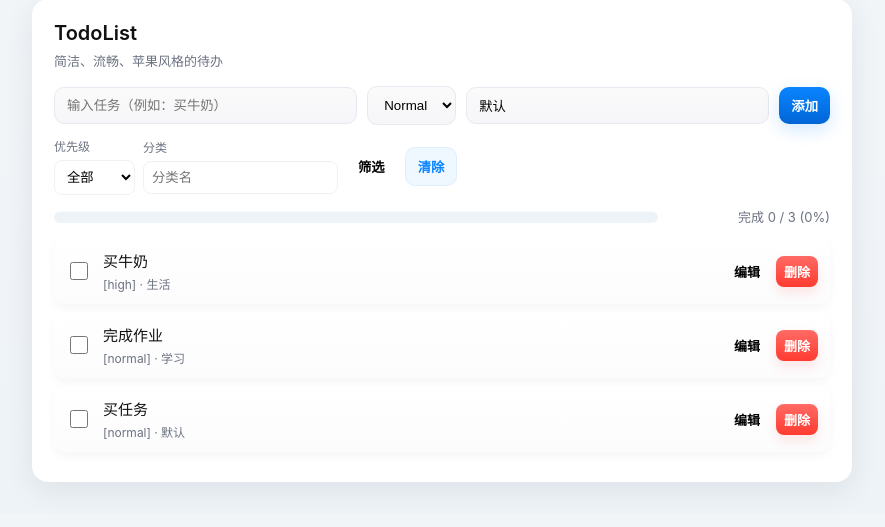
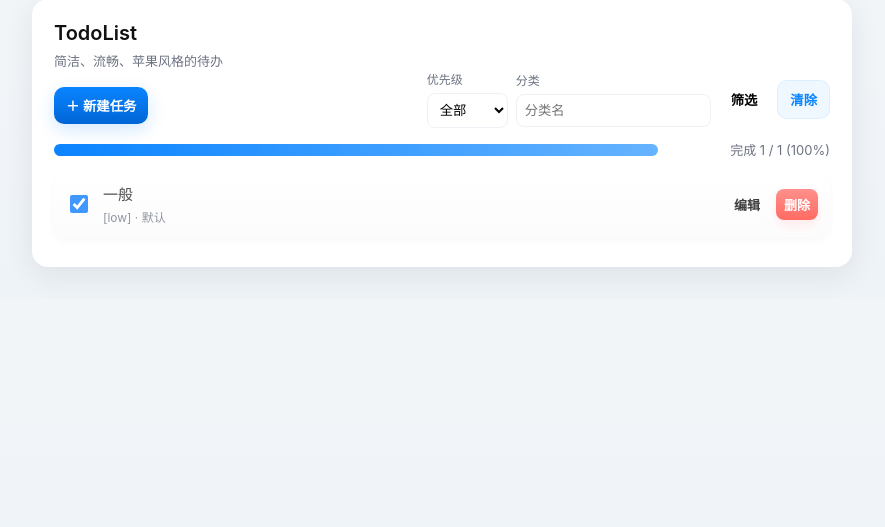
Before and after one commit to sciencor/isse-labs, a Flask app: page / in a window 1280 px wide. Shown: the part 33-560 px from the top of the page, without its empty margins (198-1083 px from the left). Run offline with Flask 3, Linux system fonts and the light colour scheme.

Commit message:
front_end reupdate

```diff
--- a/lab3-doc/project/database.json
+++ b/lab3-doc/project/database.json
@@ -1,26 +1,12 @@
 {
   "todos": {
-    "4": {
-      "id": 4,
-      "task": "买牛奶",
-      "completed": false,
-      "priority": "high",
-      "category": "生活"
-    },
-    "5": {
-      "id": 5,
-      "task": "完成作业",
-      "completed": false,
-      "priority": "normal",
-      "category": "学习"
-    },
-    "6": {
-      "id": 6,
-      "task": "买任务",
-      "completed": false,
-      "priority": "normal",
+    "8": {
+      "id": 8,
+      "task": "一般",
+      "completed": true,
+      "priority": "low",
       "category": "默认"
     }
   },
-  "counter": 7
+  "counter": 9
 }
--- a/lab3-doc/project/static/index.html
+++ b/lab3-doc/project/static/index.html
@@ -13,16 +13,8 @@
       <div class="subtitle">简洁、流畅、苹果风格的待办</div>
     </header>
 
-    <form id="addForm" class="add-form" autocomplete="off">
-      <input id="taskInput" type="text" placeholder="输入任务（例如：买牛奶）" required>
-      <select id="prioritySelect" aria-label="优先级">
-        <option value="low">Low</option>
-        <option value="normal" selected>Normal</option>
-        <option value="high">High</option>
-      </select>
-      <input id="categoryInput" type="text" placeholder="分类（可选）" value="默认">
-      <button type="submit" class="btn primary">添加</button>
-    </form>
+    <div class="toolbar">
+      <button id="openCreateBtn" class="btn primary">＋ 新建任务</button>
 
       <div class="controls">
         <div class="filter-row">
@@ -43,6 +35,7 @@
           <button id="clearFilter" class="btn ghost">清除</button>
         </div>
       </div>
+    </div>
 
     <div class="progress-wrap">
       <div class="progress-bar">
@@ -54,6 +47,47 @@
     <ul id="todoList" class="todo-list"></ul>
   </div>
 
+  <!-- 新建任务模态框 -->
+  <div id="createModal" class="modal" aria-hidden="true">
+    <div class="modal-dialog">
+      <div class="modal-header">
+        <h3>新建任务</h3>
+      </div>
+      <form id="createForm" class="modal-body">
+        <label>任务
+          <input id="m_task" name="task" type="text" placeholder="任务内容" required>
+        </label>
+        <label>优先级
+          <select id="m_priority" name="priority">
+            <option value="low">Low</option>
+            <option value="normal" selected>Normal</option>
+            <option value="high">High</option>
+          </select>
+        </label>
+        <label>分类
+          <input id="m_category" name="category" type="text" placeholder="分类（可选）" value="默认">
+        </label>
+        <div class="modal-actions">
+          <button type="button" class="btn ghost" id="createCancel">取消</button>
+          <button type="submit" class="btn primary">保存</button>
+        </div>
+      </form>
+    </div>
+  </div>
+
+  <!-- 自定义确认模态框 -->
+  <div id="confirmModal" class="modal" aria-hidden="true">
+    <div class="modal-dialog small">
+      <div class="modal-body">
+        <div id="confirmText">确认要删除该任务吗？</div>
+        <div class="modal-actions" style="margin-top:12px;">
+          <button id="confirmNo" class="btn ghost">取消</button>
+          <button id="confirmYes" class="btn danger">确认删除</button>
+        </div>
+      </div>
+    </div>
+  </div>
+
   <script src="/static/script.js"></script>
 </body>
 </html>
--- a/lab3-doc/project/static/script.js
+++ b/lab3-doc/project/static/script.js
@@ -1,21 +1,46 @@
 const apiBase = '/todos';
 
 document.addEventListener('DOMContentLoaded', () => {
-  document.getElementById('addForm').addEventListener('submit', onAdd);
+  document.getElementById('openCreateBtn').addEventListener('click', openCreateModal);
   document.getElementById('applyFilter').addEventListener('click', loadTodos);
   document.getElementById('clearFilter').addEventListener('click', clearFilter);
+
+  // modal create handlers
+  document.getElementById('createCancel').addEventListener('click', closeCreateModal);
+  document.getElementById('createForm').addEventListener('submit', onCreateSubmit);
+
+  // confirm modal buttons
+  document.getElementById('confirmNo').addEventListener('click', () => resolveConfirm(false));
+  document.getElementById('confirmYes').addEventListener('click', () => resolveConfirm(true));
+
   loadTodos();
   loadProgress();
 });
 
-async function onAdd(e) {
+/* ---------- 新建任务模态 ---------- */
+function openCreateModal() {
+  const m = document.getElementById('createModal');
+  m.setAttribute('aria-hidden', 'false');
+  m.classList.add('open');
+  const input = document.getElementById('m_task');
+  input.focus();
+}
+
+function closeCreateModal() {
+  const m = document.getElementById('createModal');
+  m.setAttribute('aria-hidden', 'true');
+  m.classList.remove('open');
+  // reset form
+  document.getElementById('createForm').reset();
+}
+
+async function onCreateSubmit(e) {
   e.preventDefault();
-  const task = document.getElementById('taskInput').value.trim();
-  const priority = document.getElementById('prioritySelect').value;
-  const category = document.getElementById('categoryInput').value.trim() || '默认';
-  if (!task) return showToast('请输入任务内容');
+  const task = document.getElementById('m_task').value.trim();
+  const priority = document.getElementById('m_priority').value;
+  const category = document.getElementById('m_category').value.trim() || '默认';
+  if (!task) { showToast('请输入任务内容'); return; }
 
-  toggleButtonState(true, '.btn.primary');
   try {
     const res = await fetch(apiBase, {
       method: 'POST',
@@ -23,7 +48,7 @@ async function onAdd(e) {
       body: JSON.stringify({task, priority, category})
     });
     if (res.ok) {
-      document.getElementById('taskInput').value = '';
+      closeCreateModal();
       loadTodos();
       loadProgress();
       showToast('添加成功');
@@ -32,11 +57,27 @@ async function onAdd(e) {
     }
   } catch (err) {
     showToast('网络错误');
-  } finally {
-    toggleButtonState(false, '.btn.primary');
   }
 }
 
+/* ---------- 自定义确认框（基于 Promise） ---------- */
+let _confirmResolver = null;
+function showConfirm(message) {
+  const cm = document.getElementById('confirmModal');
+  document.getElementById('confirmText').textContent = message || '确认操作？';
+  cm.classList.add('open');
+  cm.setAttribute('aria-hidden', 'false');
+  return new Promise(resolve => { _confirmResolver = resolve; });
+}
+function resolveConfirm(val) {
+  const cm = document.getElementById('confirmModal');
+  cm.classList.remove('open');
+  cm.setAttribute('aria-hidden', 'true');
+  if (_confirmResolver) _confirmResolver(val);
+  _confirmResolver = null;
+}
+
+/* ---------- 业务逻辑（保留原有函数，删除浏览器 confirm 用法） ---------- */
 function getFilters() {
   const priority = document.getElementById('filterPriority').value;
   const category = document.getElementById('filterCategory').value.trim();
@@ -85,9 +126,24 @@ function renderList(items) {
     ul.appendChild(li);
 
     li.querySelector('.chk').addEventListener('change', e => toggleTodo(e.target.dataset.id));
-    li.querySelector('.del').addEventListener('click', () => deleteTodo(item.id));
+    li.querySelector('.del').addEventListener('click', () => confirmAndDelete(item.id));
     li.querySelector('.edit').addEventListener('click', () => editTodoPrompt(item));
   });
+}
+
+async function confirmAndDelete(id) {
+  const ok = await showConfirm('确定要删除该任务吗？此操作不可恢复。');
+  if (!ok) return;
+  try {
+    const res = await fetch(`/todos/${id}`, {method: 'DELETE'});
+    if (res.ok) {
+      loadTodos();
+      loadProgress();
+      showToast('已删除');
+    } else showToast('删除失败');
+  } catch {
+    showToast('网络错误');
+  }
 }
 
 async function toggleTodo(id) {
@@ -97,20 +153,6 @@ async function toggleTodo(id) {
       loadTodos();
       loadProgress();
     } else showToast('切换失败');
-  } catch {
-    showToast('网络错误');
-  }
-}
-
-async function deleteTodo(id) {
-  if (!confirm('确认删除？')) return;
-  try {
-    const res = await fetch(`/todos/${id}`, {method: 'DELETE'});
-    if (res.ok) {
-      loadTodos();
-      loadProgress();
-      showToast('已删除');
-    } else showToast('删除失败');
   } catch {
     showToast('网络错误');
   }
--- a/lab3-doc/project/static/style.css
+++ b/lab3-doc/project/static/style.css
@@ -29,20 +29,11 @@ body{
 .topbar h1{margin:0;font-size:20px;font-weight:600}
 .topbar .subtitle{font-size:13px;color:var(--muted);margin-top:6px}
 
-.add-form{
-  display:flex;
-  gap:10px;
-  margin:16px 0 12px;
-  align-items:center;
-}
+.toolbar{display:flex;justify-content:space-between;align-items:center;gap:12px}
+.add-form{display:flex;gap:10px;margin:16px 0 12px;align-items:center}
 .add-form input[type="text"], .add-form select{
-  padding:10px 12px;
-  border-radius:10px;
-  border:1px solid #e6e9ef;
-  background: linear-gradient(180deg, rgba(250,250,250,0.9), rgba(245,245,248,0.9));
-  min-width:0;
-  outline:none;
-  transition: box-shadow .12s, transform .08s;
+  padding:10px 12px;border-radius:10px;border:1px solid #e6e9ef;background: linear-gradient(180deg, rgba(250,250,250,0.9), rgba(245,245,248,0.9));
+  min-width:0;outline:none;transition: box-shadow .12s, transform .08s;
 }
 .add-form input[type="text"]:focus, .add-form select:focus{
   box-shadow: 0 4px 10px rgba(10,132,255,0.12);
@@ -52,42 +43,21 @@ body{
 .add-form input[type="text"]{flex:1}
 
 .btn{
-  appearance:none;
-  border:0;
-  padding:9px 12px;
-  border-radius:10px;
-  cursor:pointer;
-  background:transparent;
-  transition: transform .08s, box-shadow .08s, opacity .12s;
-  font-weight:600;
+  appearance:none;border:0;padding:9px 12px;border-radius:10px;cursor:pointer;background:transparent;transition: transform .08s, box-shadow .08s, opacity .12s;font-weight:600;
 }
 .btn:hover{transform: translateY(-1px)}
 .btn:active{transform: translateY(0)}
 .btn:disabled{opacity:.6;cursor:not-allowed}
 
 .btn.primary{
-  color:white;
-  background: linear-gradient(180deg,var(--primary), #0066d6);
-  box-shadow: 0 6px 18px rgba(10,132,255,0.18);
+  color:white;background: linear-gradient(180deg,var(--primary), #0066d6);box-shadow: 0 6px 18px rgba(10,132,255,0.18);
 }
 
-.btn.ghost{
-  background: rgba(10,132,255,0.06);
-  color: var(--primary);
-  border: 1px solid rgba(10,132,255,0.08);
-}
+.btn.ghost{background: rgba(10,132,255,0.06);color: var(--primary);border: 1px solid rgba(10,132,255,0.08);}
 
-.btn.mini{
-  padding:6px 8px;
-  border-radius:8px;
-  font-size:13px;
-}
+.btn.mini{padding:6px 8px;border-radius:8px;font-size:13px}
 
-.btn.danger{
-  background: linear-gradient(180deg, #ff6b65, var(--danger));
-  color: white;
-  box-shadow: 0 6px 12px rgba(255,59,48,0.12);
-}
+.btn.danger{background: linear-gradient(180deg, #ff6b65, var(--danger));color: white;box-shadow: 0 6px 12px rgba(255,59,48,0.12);}
 
 .controls{display:flex;flex-direction:column;gap:10px;margin-bottom:12px}
 .filter-row{display:flex;gap:8px;flex-wrap:wrap;align-items:center}
@@ -111,9 +81,27 @@ body{
 
 .empty{text-align:center;color:var(--muted);padding:18px;border-radius:8px;background:#fafbfd}
 
+/* modal 共用样式 */
+.modal{
+  position:fixed;left:0;top:0;right:0;bottom:0;display:flex;align-items:center;justify-content:center;opacity:0;pointer-events:none;transition:opacity .18s;
+  background: rgba(12,18,28,0.26);
+  z-index:1000;
+}
+.modal.open{opacity:1;pointer-events:auto}
+.modal-dialog{
+  background:var(--card);border-radius:14px;padding:18px;min-width:320px;max-width:560px;box-shadow:0 12px 40px rgba(16,24,40,0.16);
+  transform: translateY(6px);
+}
+.modal-dialog.small{max-width:360px}
+.modal-header h3{margin:0;font-size:17px}
+.modal-body{display:flex;flex-direction:column;gap:10px;margin-top:8px}
+.modal-body label{display:flex;flex-direction:column;font-size:13px;color:#222}
+.modal-body input[type="text"], .modal-body select{
+  padding:10px;border-radius:10px;border:1px solid #e6e9ef;background:#fff;outline:none;
+  transition: box-shadow .12s;
+}
+.modal-actions{display:flex;justify-content:flex-end;gap:8px;margin-top:8px}
+
 /* toast */
-.toast{
-  position:fixed;left:50%;transform:translateX(-50%);bottom:36px;background:rgba(18,18,18,0.92);color:#fff;padding:10px 14px;border-radius:10px;font-size:13px;opacity:0;transition:opacity .18s;
-  z-index:999;
-}
+.toast{position:fixed;left:50%;transform:translateX(-50%);bottom:36px;background:rgba(18,18,18,0.92);color:#fff;padding:10px 14px;border-radius:10px;font-size:13px;opacity:0;transition:opacity .18s;z-index:999}
 .toast.visible{opacity:1}
```
Lines whose indentation alone changed are shown as unchanged.
